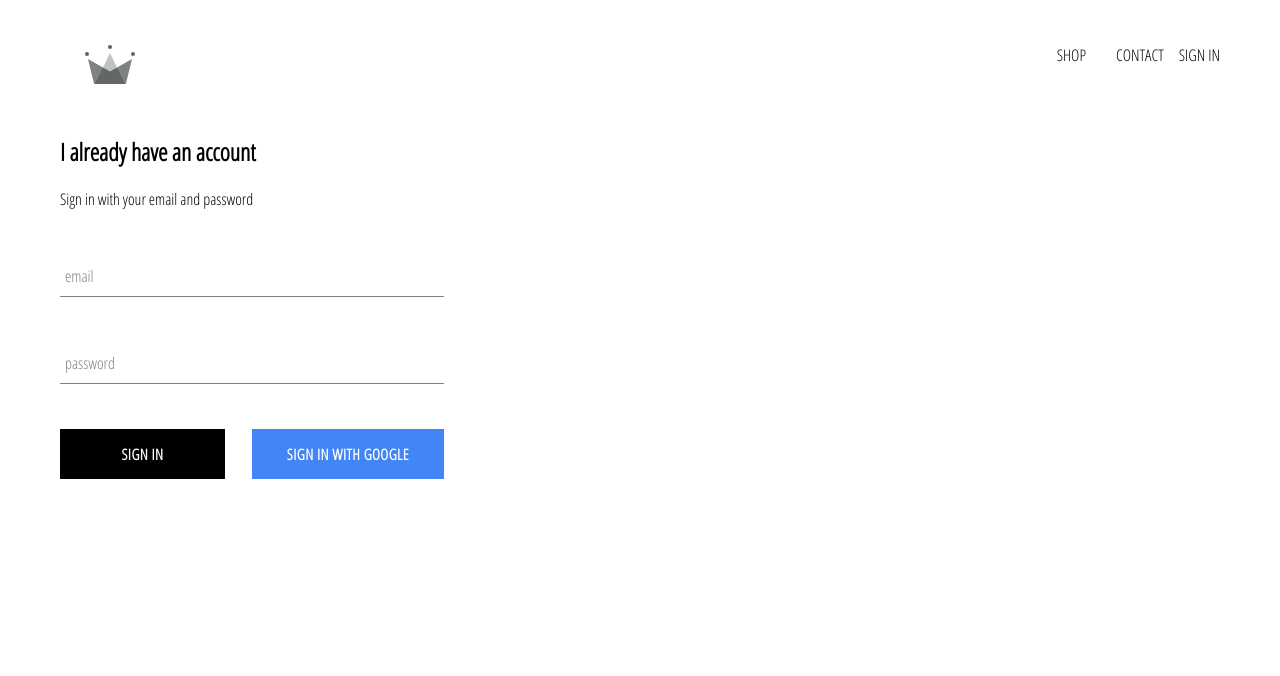
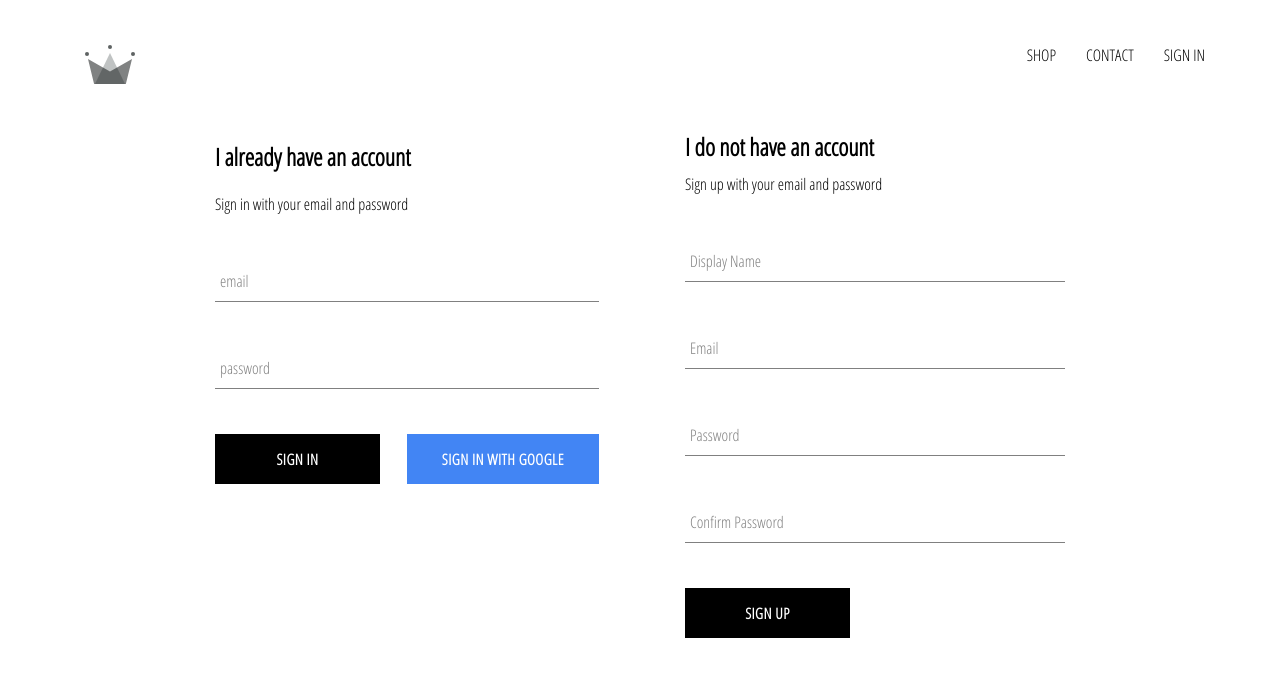
Before and after one commit to khaTruongIT/e-commerce-react-app, a React (Create React App) app: page /signin in a window 1280 px wide. Shown: the top 676 px of the page. Built offline with nearby package versions, Linux system fonts and the light colour scheme; no server answers.

Commit message:
add sign up component and config firebase, firestore

```diff
--- a/src/App.js
+++ b/src/App.js
@@ -5,7 +5,7 @@
 import ShopPage from "./pages/shop/shop.component";
 import Header from "./components/header/header.component";
 import SignInAndSignUpPage from "./pages/sign-in and sign-up/signInUp.component";
-import {auth} from './firebase/firebase.utils';
+import {auth, createUserProfileDocument} from './firebase/firebase.utils';
 
 class App extends React.Component {
     constructor() {
@@ -19,11 +19,26 @@
     // ngăn ko cho leak information
     unsuscribeFromAuth = null;
 
+
     componentDidMount() {
-       this.unsuscribeFromAuth = auth.onAuthStateChanged(user => {
-            this.setState({currentUser: user});
-            //console.log(user);
-        })
+        this.unsubscribeFromAuth = auth.onAuthStateChanged(async userAuth => {
+            if (userAuth) {
+                const userRef = await createUserProfileDocument(userAuth);
+
+                userRef.onSnapshot(snapShot => {
+                    this.setState({
+                        currentUser: {
+                            id: snapShot.id,
+                            ...snapShot.data()
+                        }
+                    });
+
+                    console.log(this.state);
+                });
+            }
+
+            this.setState({ currentUser: userAuth });
+        });
     }
 
     componentWillUnmount() {
--- a/src/components/header/header.component.jsx
+++ b/src/components/header/header.component.jsx
@@ -21,7 +21,7 @@
                 currentUser ?
                     <div className='option' onClick={() => auth.signOut()}> SIGN OUT </div>
                     :
-                    <Link clasName = 'option' to='/signin'> SIGN IN </Link>
+                    <Link className = 'option' to='/signin'> SIGN IN </Link>
             }
         </div>
     </div>
--- /dev/null
+++ b/src/components/sign-up/sign-up.component.jsx
@@ -0,0 +1,94 @@
+import React from "react";
+
+import FormInput from '../form-input/form-input.component';
+import CustomButton from "../custom-button/custom-button.component";
+
+import {auth, createUserProfileDocument} from "../../firebase/firebase.utils";
+
+import './sign-up.styles.scss';
+
+
+class SignUp extends React.Component {
+    constructor() {
+        super();
+
+        this.state = {
+            displayName: '',
+            email: '',
+            password: '',
+            confirmPassword: ''
+        }
+    }
+
+    handleSubmit = async event => {
+        event.preventDefault();
+        const {displayName, email, password, confirmPassword} = this.state;
+        if( password !== confirmPassword) {
+            alert("Password don't match")
+        }
+        try {
+            const {user} = await auth.createUserWithEmailAndPassword(email, password);
+            await createUserProfileDocument(user, {displayName});
+            this.setState({
+                displayName: '',
+                email: '',
+                password: '',
+                confirmPassword: ''
+            })
+        } catch (error) {
+            console.log(error.message);
+        }
+    };
+
+    handleChange = event => {
+        const {name, value} = event.target;
+        this.setState({[name]: value});
+    }
+
+    render() {
+        const {displayName, email, password, confirmPassword} = this.state;
+        return (
+            <div className='sign-up'>
+                <h2 className='title'> I do not have an account </h2>
+                <span> Sign up with your email and password </span>
+                <form className='sign-up-form' onSubmit={this.handleSubmit}>
+                    <FormInput
+                        type='text'
+                        name='displayName'
+                        value={displayName}
+                        onChange={this.handleChange}
+                        label='Display Name'
+                        required
+                    />
+                    <FormInput
+                        type='email'
+                        name='email'
+                        value={email}
+                        onChange={this.handleChange}
+                        label='Email'
+                        required
+                    />
+                    <FormInput
+                        type='password'
+                        name='password'
+                        value={password}
+                        onChange={this.handleChange}
+                        label='Password'
+                        required
+                    />
+                    <FormInput
+                        type='password'
+                        name='confirmPassword'
+                        value={confirmPassword}
+                        onChange={this.handleChange}
+                        label='Confirm Password'
+                        required
+                    />
+                    <CustomButton type='submit'>SIGN UP</CustomButton>
+                </form>
+            </div>
+        )
+    }
+}
+
+export default SignUp;
--- /dev/null
+++ b/src/components/sign-up/sign-up.styles.scss
@@ -0,0 +1,9 @@
+.sign-up {
+  display: flex;
+  flex-direction: column;
+  width: 380px;
+
+  .title {
+    margin: 10px 0;
+  }
+}
--- a/src/firebase/firebase.utils.js
+++ b/src/firebase/firebase.utils.js
@@ -1,7 +1,6 @@
 import firebase from "firebase/app";
 import 'firebase/firestore';
 import 'firebase/auth';
-import {firstInputPolyfill} from "web-vitals/dist/modules/lib/polyfills/firstInputPolyfill";
 
 const config =  {
     apiKey: "AIzaSyAJ9rwXqJLrQaKuLrwN5X6tJR-dZz3TCHc",
@@ -15,12 +14,38 @@
 
 firebase.initializeApp(config);
 
+export const createUserProfileDocument = async (userAuth, additionalData) => {
+    if (!userAuth) return;
+
+    const userRef = firestore.doc(`users/${userAuth.uid}`);
+
+    const snapShot = await userRef.get();
+
+    if (!snapShot.exists) {
+        const { displayName, email } = userAuth;
+        const createdAt = new Date();
+        try {
+            await userRef.set({
+                displayName,
+                email,
+                createdAt,
+                ...additionalData
+            });
+        } catch (error) {
+            console.log('error creating user', error.message);
+        }
+    }
+
+    return userRef;
+};
+
+
 export const auth = firebase.auth();
 export const firestore = firebase.firestore();
 
 //google authentication
 const provider = new firebase.auth.GoogleAuthProvider();
-provider.setCustomParameters({prompt: 'select_account'});
+provider.setCustomParameters({ prompt: 'select_account' });
 export const signInWithGoogle = () => auth.signInWithPopup(provider);
 
 export default firebase;
--- a/src/pages/sign-in and sign-up/signInUp.component.jsx
+++ b/src/pages/sign-in and sign-up/signInUp.component.jsx
@@ -1,10 +1,12 @@
 import React from "react";
 import SignIn from "../../components/sign-in/sign-in.component";
+import SignUp from "../../components/sign-up/sign-up.component";
 import './signInUp.styles.scss';
 
 const SignInAndSignUpPage = () => (
-    <div className=''>
+    <div className='sign-in-and-sign-up'>
         <SignIn />
+        <SignUp />
     </div>
 )
 
--- a/src/pages/sign-in and sign-up/signInUp.styles.scss
+++ b/src/pages/sign-in and sign-up/signInUp.styles.scss
@@ -0,0 +1,6 @@
+.sign-in-and-sign-up {
+  width: 850px;
+  display: flex;
+  justify-content: space-between;
+  margin: 30px auto;
+}
```
